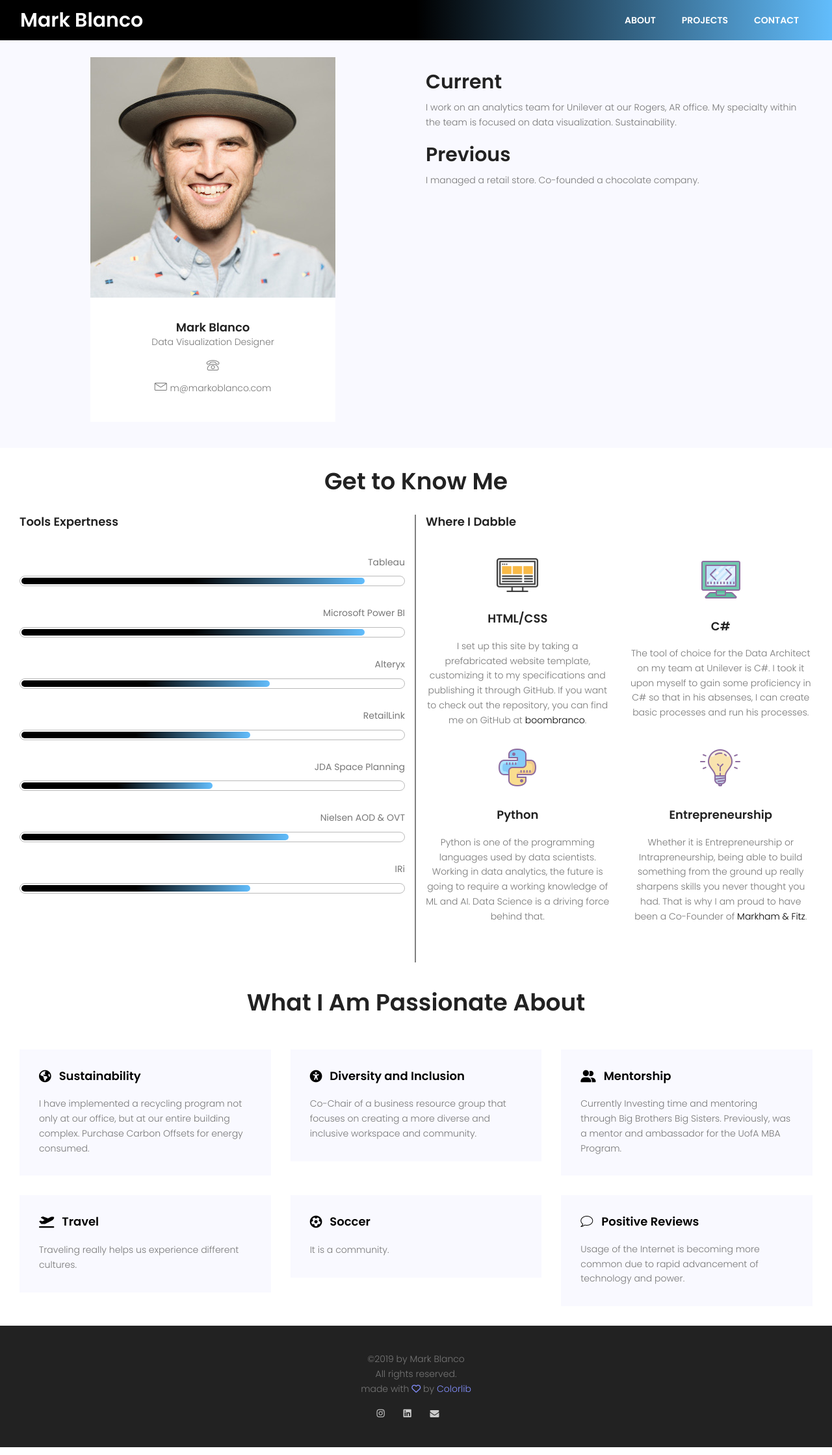
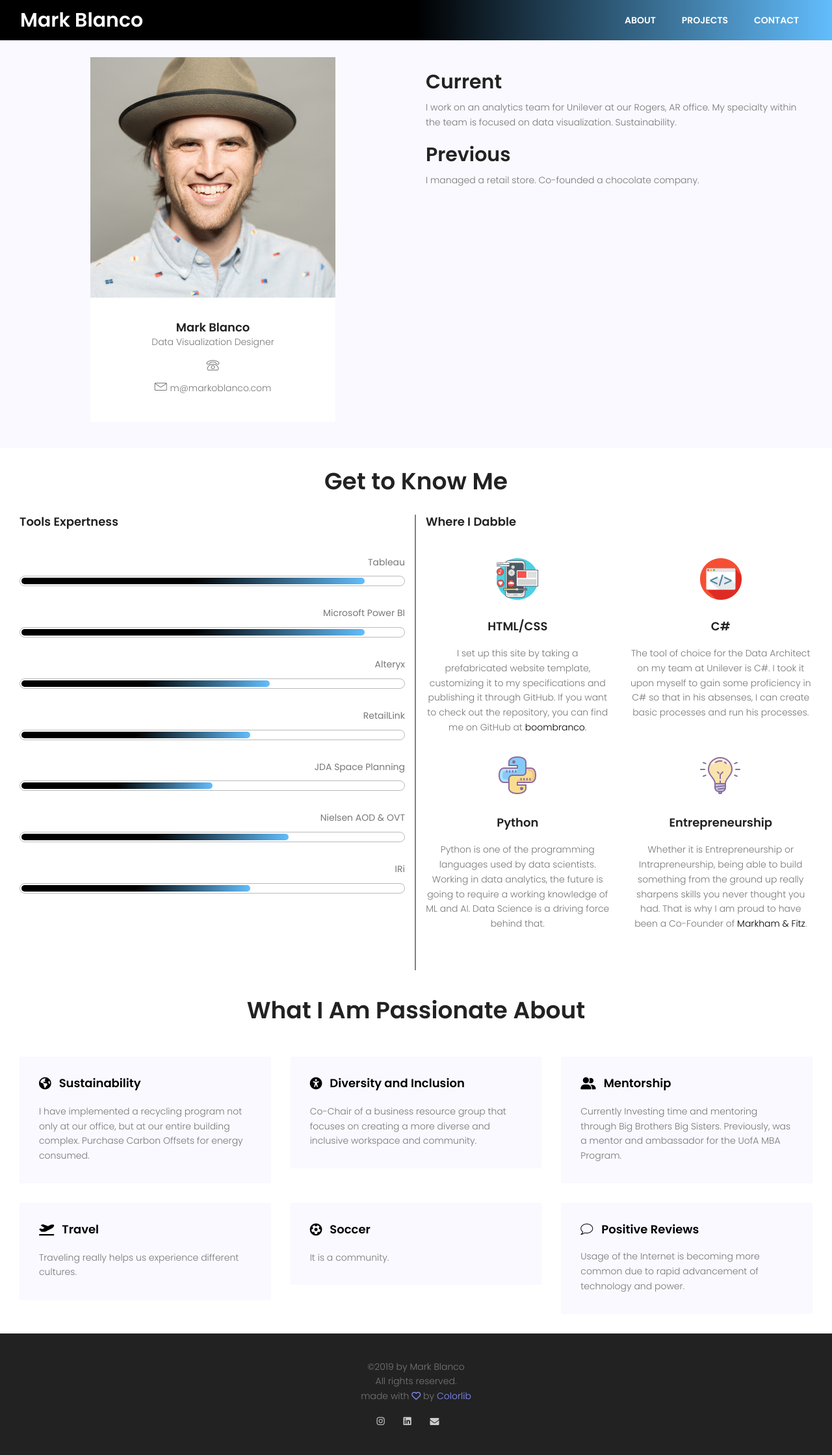
Before and after one commit to boombranco/boombranco.github.io, a Jekyll site: the page about.html, which Jekyll copies as it is, in a window 1280 px wide. Shown: the whole page at 65% size. Built offline with Jekyll 4.4.1, drawn with Linux system fonts in a browser that asks for light colours; nearby versions of some CDN libraries.

Commit message:
updating icons

```diff
--- a/about.html
+++ b/about.html
@@ -165,7 +165,7 @@
               <div class="row">
                 <div class="single-service col-lg-6 col-md-6 mb-30">
                   <div class="icon">
-                    <img src="img/s1.png" alt="">
+                    <img src="img/html.png" alt="">
                   </div>
                   <div class="dec">
                     <h4 class="mt-30">HTML/CSS</h4>
```
Also changed, not shown: img/code.png, img/code2.png (added), img/html.png, img/html2.png (added).
